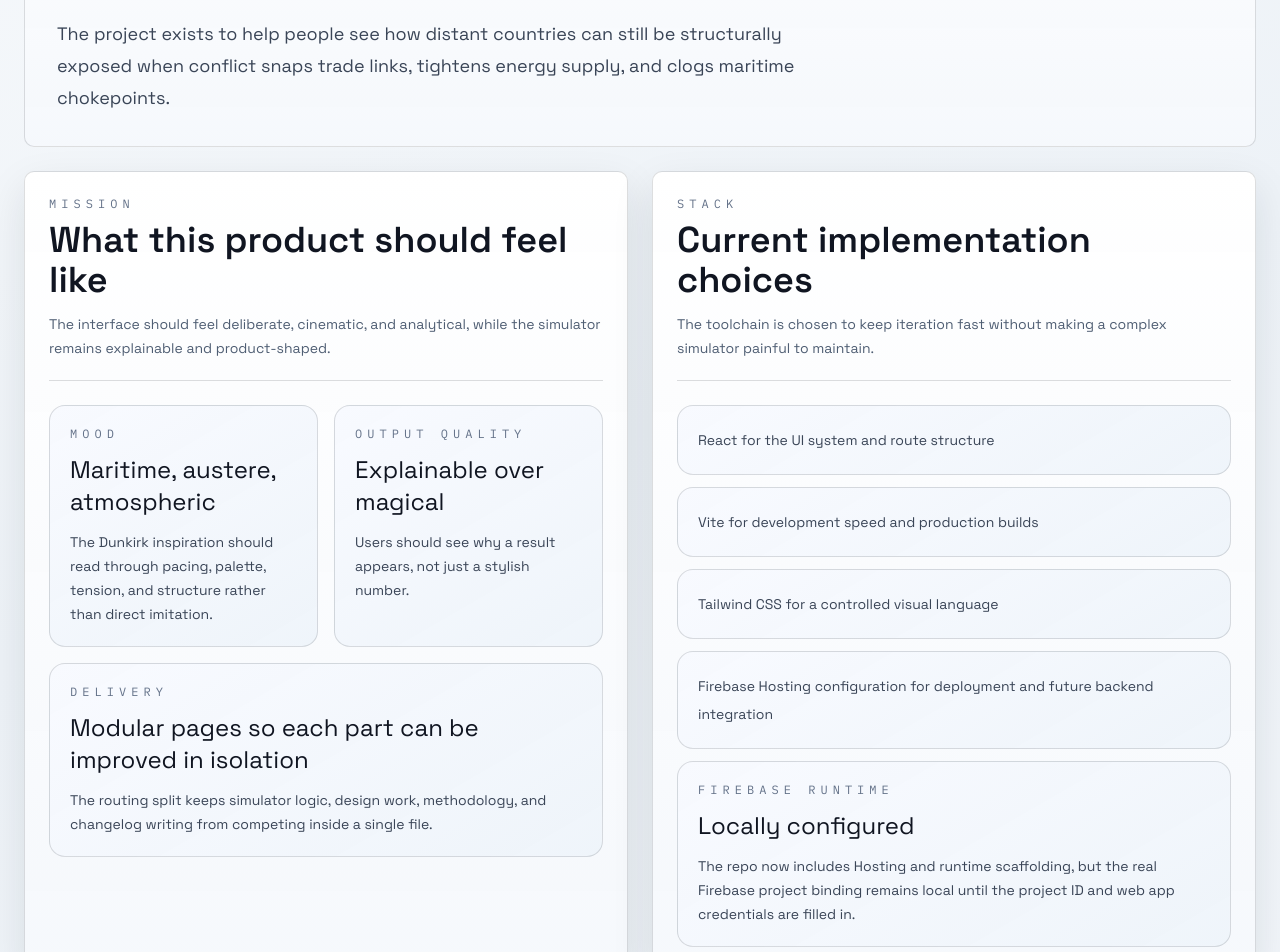
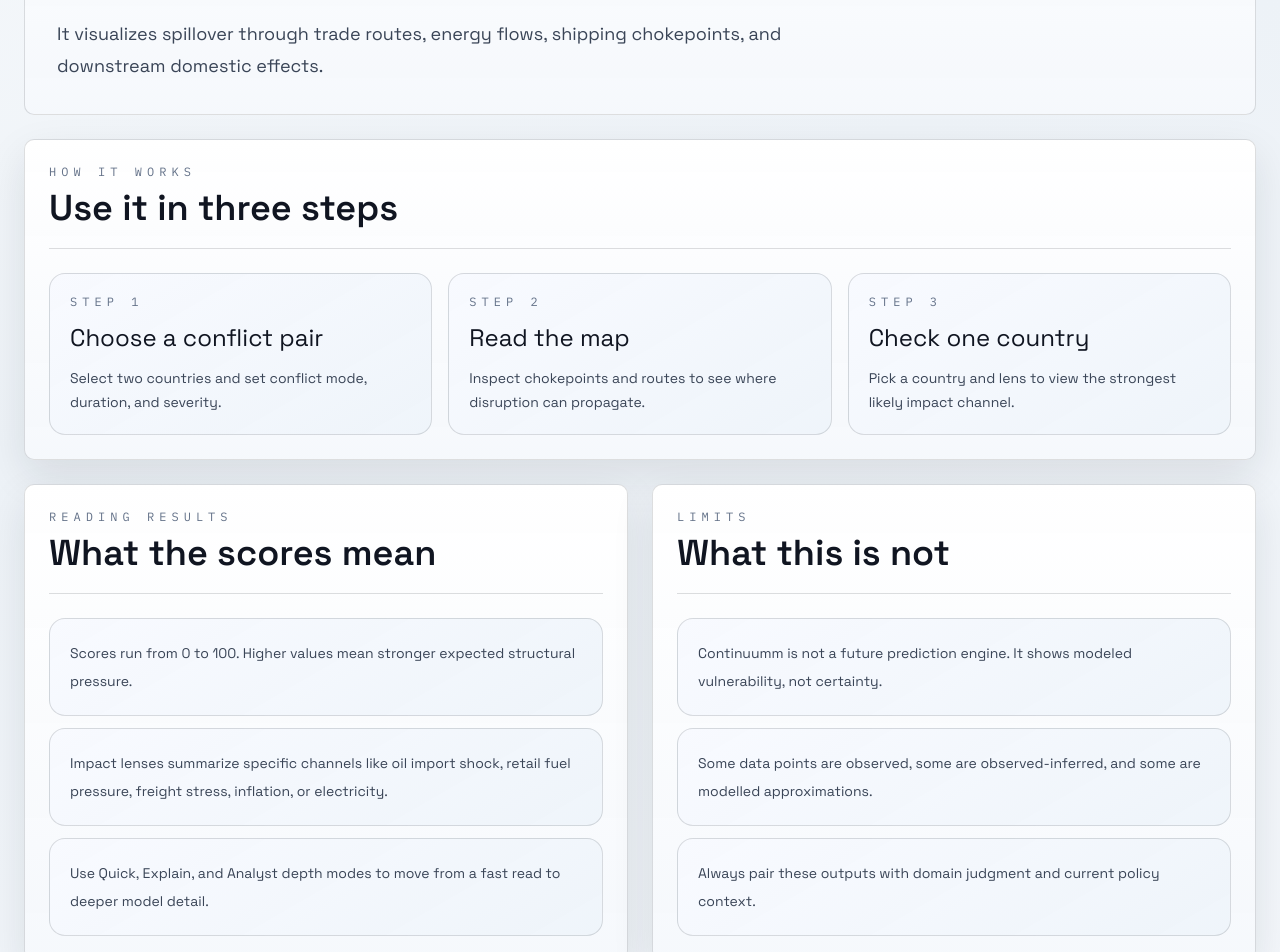
Before and after one commit to ArjunSuthar-engr/Continuumm, a React (Vite) app: page /about in a window 1280 px wide. Shown: the part 400-1352 px from the top of the page. Built offline with nearby package versions, Linux system fonts and the light colour scheme; no server answers.

Commit message:
v0.10.2: simplify about page to essential website guidance

```diff
--- a/src/data/documentationEntries.js
+++ b/src/data/documentationEntries.js
@@ -5,6 +5,21 @@ export const documentationWorkflow = [
 ]
 
 export const documentationEntries = [
+  {
+    id: 'log-037',
+    date: '2026-03-14',
+    label: 'About page rewrite',
+    title: 'Simplified the About page to only essential website guidance',
+    summary:
+      'The About page now explains Continuumm in plain language with no extra product narrative: what it is, how to use it, what scores mean, and key limits.',
+    items: [
+      'Removed stack/roadmap-heavy sections and replaced them with a minimal website-oriented explanation.',
+      'Kept the content focused on user understanding: conflict selection, map reading, and country lens interpretation.',
+      'Clarified that outputs indicate modeled structural pressure, not guaranteed future outcomes.',
+    ],
+    review:
+      'Open About and verify the page is concise, simple, and limited to essential usage and interpretation guidance.',
+  },
   {
     id: 'log-036',
     date: '2026-03-14',
--- a/src/pages/AboutPage.jsx
+++ b/src/pages/AboutPage.jsx
@@ -1,70 +1,76 @@
-import { firebaseConfigured } from '../lib/firebase'
-import { roadmapStages } from '../data/projectContent'
-
-const stack = [
-  'React for the UI system and route structure',
-  'Vite for development speed and production builds',
-  'Tailwind CSS for a controlled visual language',
-  'Firebase Hosting configuration for deployment and future backend integration',
-]
-
 function AboutPage() {
   return (
     <div className="space-y-6">
       <section className="hero-shell hero-dossier px-5 py-8 sm:px-6 lg:px-8">
         <p className="eyebrow">About</p>
         <h1 className="mt-4 max-w-4xl text-5xl leading-none text-stone-100 sm:text-6xl">
-          Continuumm is being built as a serious geopolitical product, not just a
-          demo page.
+          Continuumm explains how a war between two countries can affect others.
         </h1>
         <p className="mt-5 max-w-3xl text-lg leading-8 text-slate-300">
-          The project exists to help people see how distant countries can still be
-          structurally exposed when conflict snaps trade links, tightens energy
-          supply, and clogs maritime chokepoints.
+          It visualizes spillover through trade routes, energy flows, shipping
+          chokepoints, and downstream domestic effects.
         </p>
       </section>
 
-      <section className="grid gap-6 xl:grid-cols-[1fr_1fr]">
+      <section className="panel">
+        <div className="panel-head">
+          <div>
+            <p className="eyebrow">How it works</p>
+            <h2 className="panel-title">Use it in three steps</h2>
+          </div>
+        </div>
+
+        <div className="grid gap-4 md:grid-cols-3">
+          <article className="story-card">
+            <p className="eyebrow">Step 1</p>
+            <h3 className="mt-3 text-2xl text-stone-100">Choose a conflict pair</h3>
+            <p className="mt-3 text-sm leading-6 text-slate-300">
+              Select two countries and set conflict mode, duration, and severity.
+            </p>
+          </article>
+          <article className="story-card">
+            <p className="eyebrow">Step 2</p>
+            <h3 className="mt-3 text-2xl text-stone-100">Read the map</h3>
+            <p className="mt-3 text-sm leading-6 text-slate-300">
+              Inspect chokepoints and routes to see where disruption can propagate.
+            </p>
+          </article>
+          <article className="story-card">
+            <p className="eyebrow">Step 3</p>
+            <h3 className="mt-3 text-2xl text-stone-100">Check one country</h3>
+            <p className="mt-3 text-sm leading-6 text-slate-300">
+              Pick a country and lens to view the strongest likely impact channel.
+            </p>
+          </article>
+        </div>
+      </section>
+
+      <section className="grid gap-6 xl:grid-cols-2">
         <section className="panel">
           <div className="panel-head">
             <div>
-              <p className="eyebrow">Mission</p>
-              <h2 className="panel-title">What this product should feel like</h2>
+              <p className="eyebrow">Reading results</p>
+              <h2 className="panel-title">What the scores mean</h2>
             </div>
-            <p className="panel-copy">
-              The interface should feel deliberate, cinematic, and analytical,
-              while the simulator remains explainable and product-shaped.
-            </p>
           </div>
 
-          <div className="grid gap-4 md:grid-cols-2">
+          <div className="space-y-3">
             <article className="story-card">
-              <p className="eyebrow">Mood</p>
-              <h3 className="mt-3 text-2xl text-stone-100">
-                Maritime, austere, atmospheric
-              </h3>
-              <p className="mt-3 text-sm leading-6 text-slate-300">
-                The Dunkirk inspiration should read through pacing, palette, tension,
-                and structure rather than direct imitation.
+              <p className="text-sm leading-7 text-slate-300">
+                Scores run from 0 to 100. Higher values mean stronger expected
+                structural pressure.
               </p>
             </article>
             <article className="story-card">
-              <p className="eyebrow">Output quality</p>
-              <h3 className="mt-3 text-2xl text-stone-100">
-                Explainable over magical
-              </h3>
-              <p className="mt-3 text-sm leading-6 text-slate-300">
-                Users should see why a result appears, not just a stylish number.
+              <p className="text-sm leading-7 text-slate-300">
+                Impact lenses summarize specific channels like oil import shock,
+                retail fuel pressure, freight stress, inflation, or electricity.
               </p>
             </article>
-            <article className="story-card md:col-span-2">
-              <p className="eyebrow">Delivery</p>
-              <h3 className="mt-3 text-2xl text-stone-100">
-                Modular pages so each part can be improved in isolation
-              </h3>
-              <p className="mt-3 text-sm leading-6 text-slate-300">
-                The routing split keeps simulator logic, design work, methodology,
-                and changelog writing from competing inside a single file.
+            <article className="story-card">
+              <p className="text-sm leading-7 text-slate-300">
+                Use Quick, Explain, and Analyst depth modes to move from a fast read
+                to deeper model detail.
               </p>
             </article>
           </div>
@@ -73,59 +79,32 @@ function AboutPage() {
         <section className="panel">
           <div className="panel-head">
             <div>
-              <p className="eyebrow">Stack</p>
-              <h2 className="panel-title">Current implementation choices</h2>
+              <p className="eyebrow">Limits</p>
+              <h2 className="panel-title">What this is not</h2>
             </div>
-            <p className="panel-copy">
-              The toolchain is chosen to keep iteration fast without making a
-              complex simulator painful to maintain.
-            </p>
           </div>
 
           <div className="space-y-3">
-            {stack.map((item) => (
-              <article key={item} className="story-card">
-                <p className="text-sm leading-7 text-slate-300">{item}</p>
-              </article>
-            ))}
             <article className="story-card">
-              <p className="eyebrow">Firebase runtime</p>
-              <h3 className="mt-3 text-2xl text-stone-100">
-                {firebaseConfigured ? 'Locally configured' : 'Awaiting project keys'}
-              </h3>
-              <p className="mt-3 text-sm leading-6 text-slate-300">
-                The repo now includes Hosting and runtime scaffolding, but the real
-                Firebase project binding remains local until the project ID and web
-                app credentials are filled in.
+              <p className="text-sm leading-7 text-slate-300">
+                Continuumm is not a future prediction engine. It shows modeled
+                vulnerability, not certainty.
+              </p>
+            </article>
+            <article className="story-card">
+              <p className="text-sm leading-7 text-slate-300">
+                Some data points are observed, some are observed-inferred, and some
+                are modelled approximations.
+              </p>
+            </article>
+            <article className="story-card">
+              <p className="text-sm leading-7 text-slate-300">
+                Always pair these outputs with domain judgment and current policy
+                context.
               </p>
             </article>
           </div>
         </section>
-      </section>
-
-      <section className="panel">
-        <div className="panel-head">
-          <div>
-            <p className="eyebrow">Roadmap</p>
-            <h2 className="panel-title">How the build is staged</h2>
-          </div>
-          <p className="panel-copy">
-            The route architecture is finished early so future work can target the
-            product one layer at a time.
-          </p>
-        </div>
-
-        <div className="grid gap-4 xl:grid-cols-4">
-          {roadmapStages.map((stage) => (
-            <article key={stage.id} className="story-card">
-              <p className="eyebrow">{stage.status}</p>
-              <h3 className="mt-3 text-2xl text-stone-100">{stage.title}</h3>
-              <p className="mt-3 text-sm leading-6 text-slate-300">
-                {stage.description}
-              </p>
-            </article>
-          ))}
-        </div>
       </section>
     </div>
   )
```
